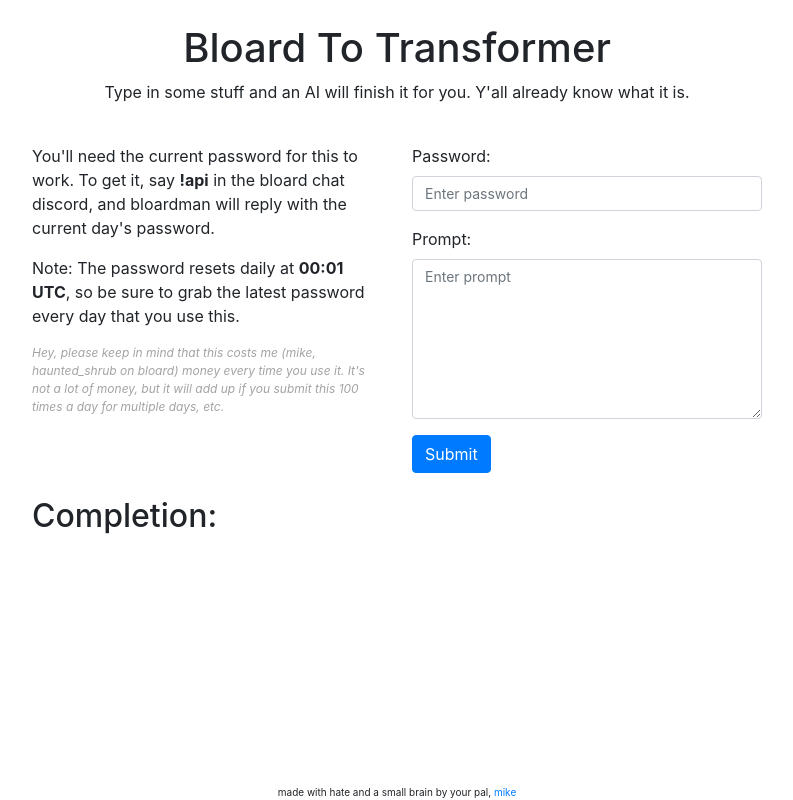
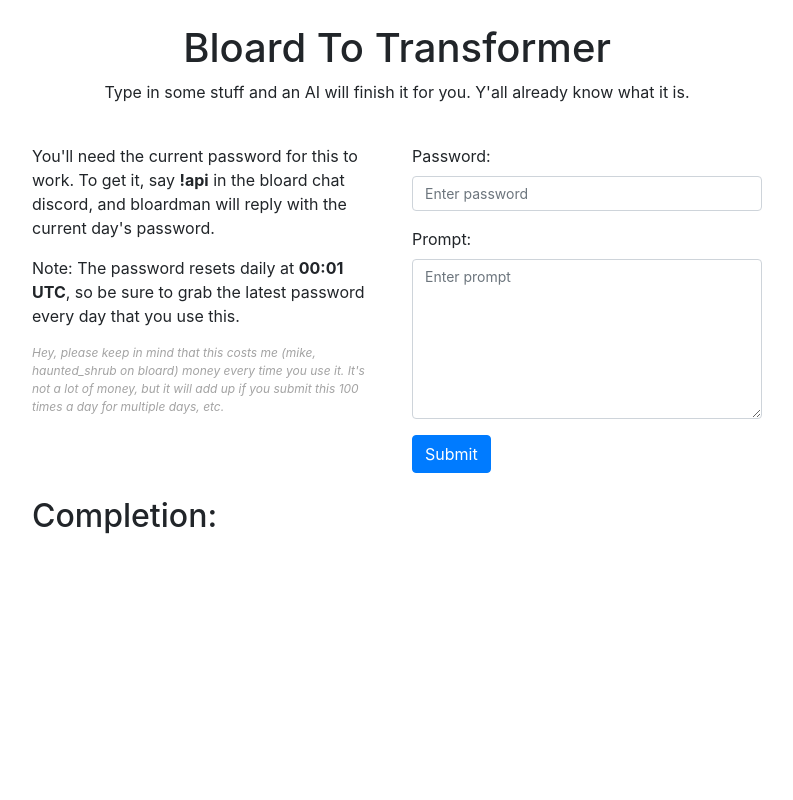
Before and after one commit to maximumdata/bloardtotransformer, a React (Create React App) app: page / in a window 1280 px wide. Shown: the whole page, without its empty margins (243-1036 px from the left). Built offline with nearby package versions, Linux system fonts and the light colour scheme.

Commit message:
removes footer cause it fucks up some device widths

```diff
--- a/src/App.js
+++ b/src/App.js
@@ -139,9 +139,9 @@ class Form extends React.Component {
             <div className="hidden-md-down col-lg-2"></div>
           </div>
         </div>
-        <div className="footer">
+        {/* <div className="footer">
           made with hate and a small brain by your pal, <a href="https://twitter.com/yoitsmiked">mike</a>
-        </div>
+        </div> */}
       </div>
     );
   }
```
